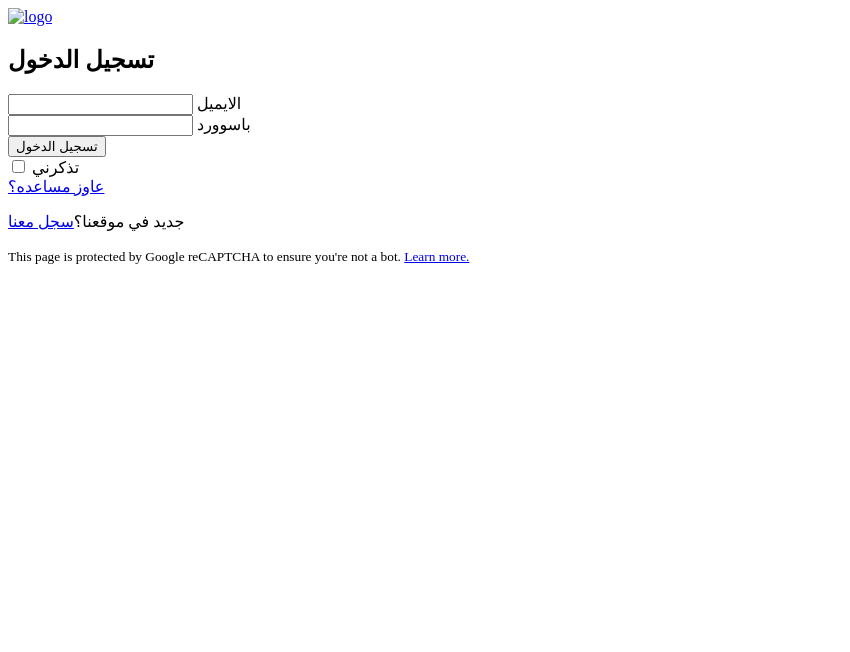
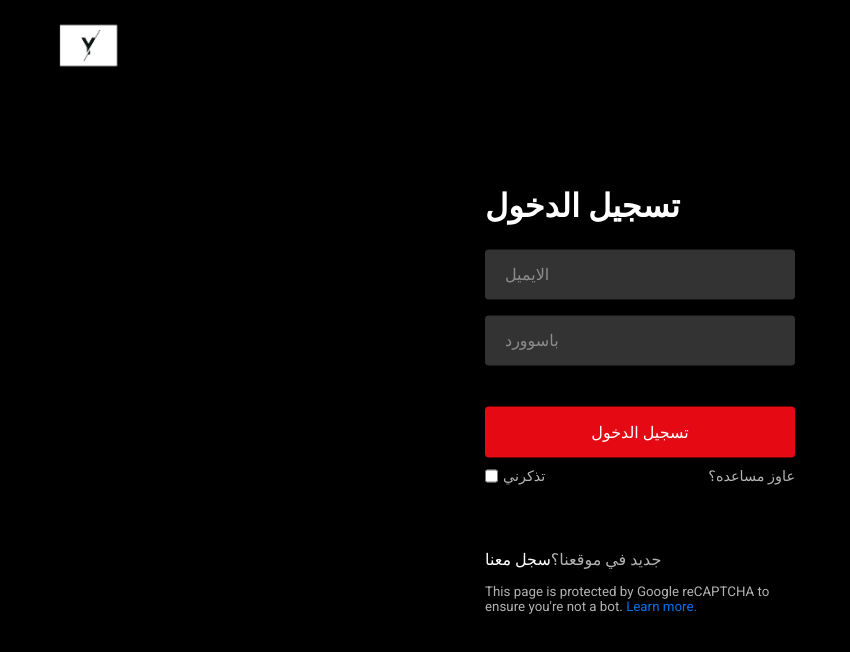
Before and after one commit to Youssef840/login, a plain HTML site: page INDEX-1.html in a window 1280 px wide. Shown: the whole page, without its empty margins (0-850 px from the left). Drawn offline with Linux system fonts and the light colour scheme.

Commit message:
Update INDEX-1.html

```diff
--- a/INDEX-1.html
+++ b/INDEX-1.html
@@ -4,11 +4,11 @@
     <meta charset="UTF-8">
     <meta name="viewport" content="width=device-width, initial-scale=1.0">
     <title>login</title>
-    <link rel="stylesheet" href="style.css">
+    <link rel="stylesheet" href="style-1.css">
 </head>
 <body>
     <nav>
-        <a href="#"><img src="gglo.jpg" alt="logo"></a>
+        <a href="#"><img src="IMG_20230805_135939_190.jpg" alt="logo"></a>
     </nav>
     <div class="form-wrapper">
         <h2>تسجيل الدخول </h2>
```
